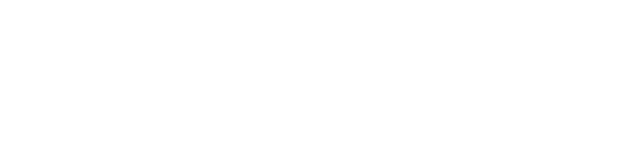
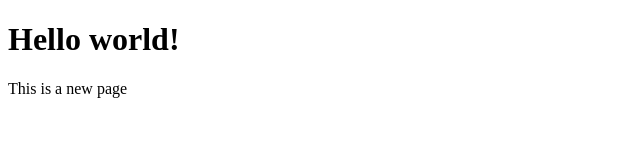
Before and after one commit to Lisa24-dev/portfolio-project, a website: page index.html in a window 1280 px wide. Shown: the whole page, without its empty margins (0-640 px from the left). Drawn offline with Linux system fonts and the light colour scheme.

Commit message:
Added some changes

```diff
--- a/index.html
+++ b/index.html
@@ -9,7 +9,8 @@
 </head>
 
 <body>
-
+  <h1>Hello world!</h1>
+  <p>This is a new page</p>
   <script src="script.js"></script>
 </body>
 
--- a/script.js
+++ b/script.js
@@ -0,0 +1 @@
+console.log('Hello!')
```
